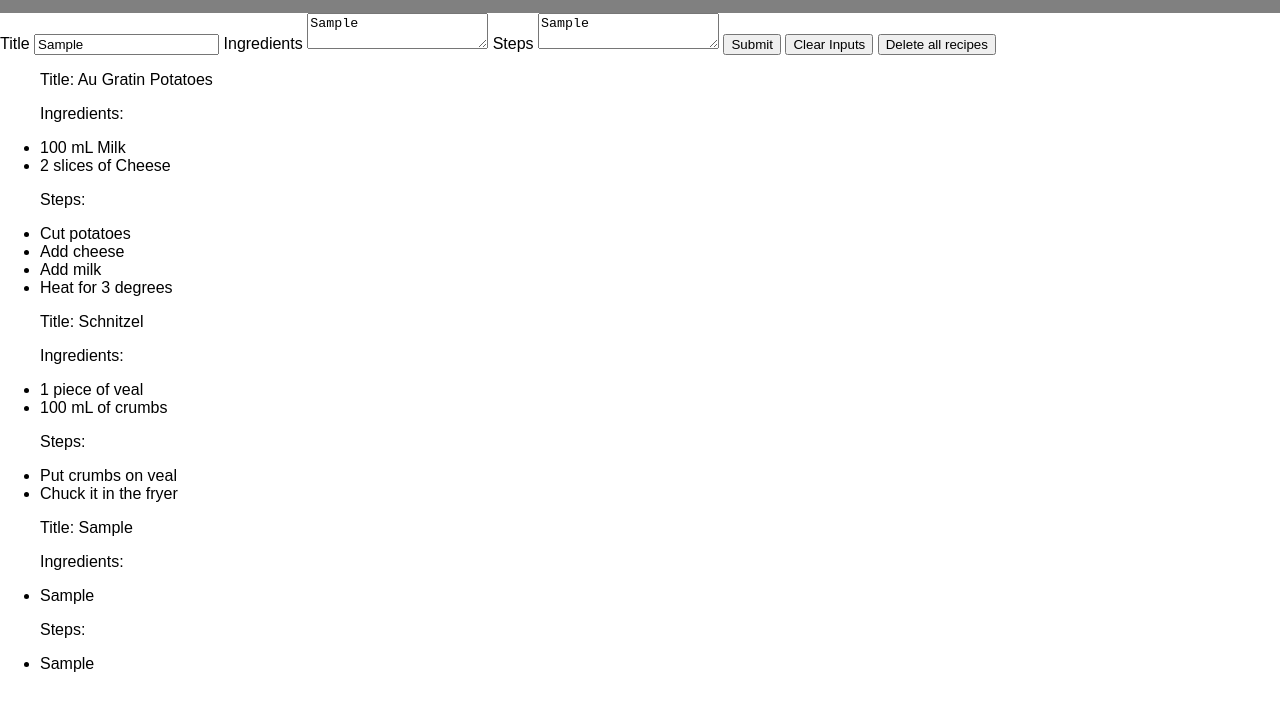
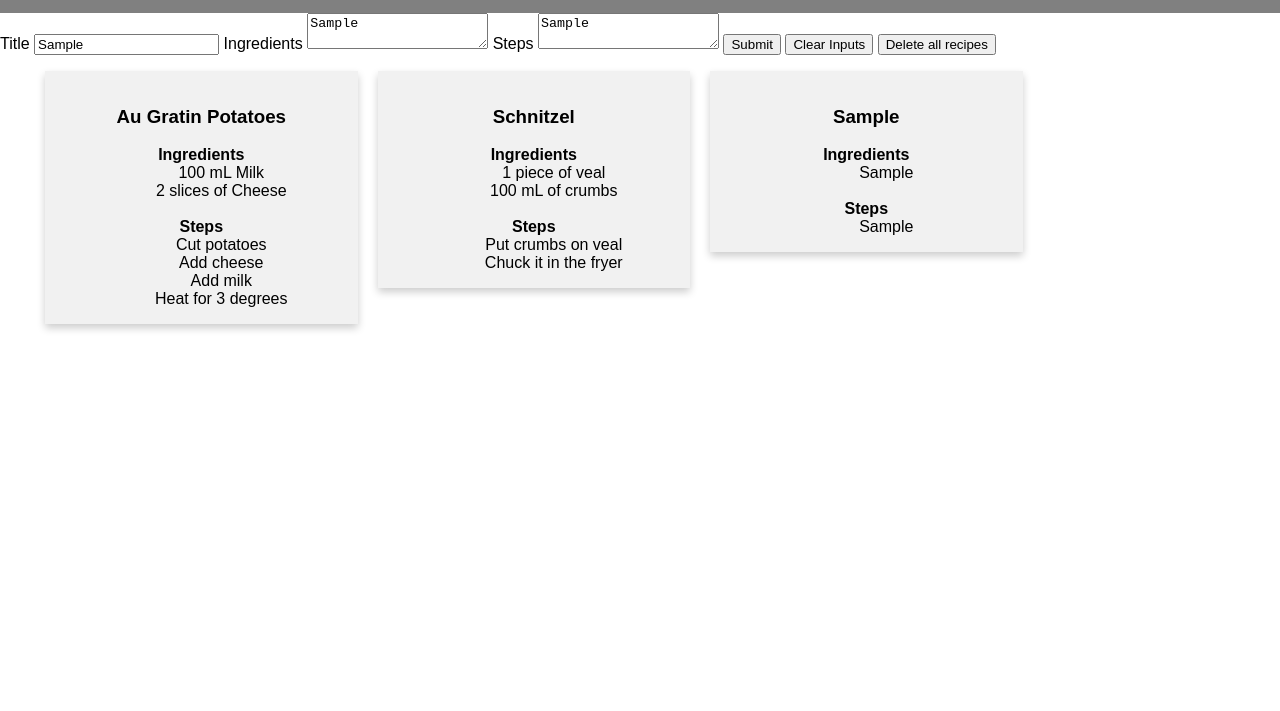
Before and after one commit to StanfordLin/CPSC455, a website built with Parcel: page index.html in a window 1280 px wide. Both pictures are taken after typing "Sample", "Sample", "Sample" into the empty fields and a click on the button "Submit". Shown: the part 57-768 px from the top of the page. Built offline with nearby package versions, Linux system fonts and the light colour scheme.

Commit message:
Added styling for cards

```diff
--- a/index.html
+++ b/index.html
@@ -42,7 +42,9 @@
       <button id="deleteAllRecipesButton" type="button">Delete all recipes</button>
 
   </form>
+  <div class="row">
     <ul id="recipeListData">
+    </div>
   </body>
 </html>
 
--- a/src/index.js
+++ b/src/index.js
@@ -48,23 +48,29 @@ let recipeListData = document.getElementById("recipeListData");
 
 // https://stackoverflow.com/questions/45812160/unexpected-comma-using-map
 
+// Responsive cards: https://www.w3schools.com/howto/tryit.asp?filename=tryhow_css_column_cards
+
 let mappedData = recipeObj
   .map(function (o) {
     return `
+    <div class="column">
     <div class="recipeCard">
-  <p class="p-title"> Title: ${o.title} </p>
-  <p class="p-ingredients"> Ingredients: </p>
+      <h3 class="recipe-title">${o.title}</h3>
+      <b class="recipe-ingredients">Ingredients</b>
       ${o.ingredients
         .map(function (ingredient) {
-      return `<li>${ingredient}</li>`;
+          return `<ul>${ingredient}</ul>`;
         })
         .join("")}
-  <p class="p-steps"> Steps: </p>
+     <br/>
+      <b>Steps</b>
+
       ${o.steps
         .map(function (step) {
-        return `<li>${step}</li>`;
+          return `<ul>${step}</ul>`;
         })
         .join("")}
+    </div>
   </div>
   `;
   })
@@ -93,20 +99,24 @@ form.addEventListener("submit", function (event) {
   // https://stackoverflow.com/questions/45812160/unexpected-comma-using-map
 
   let mappedData = `
+    <div class="column">
     <div class="recipeCard">
-  <p class="p-title"> Title: ${tempObj.title.value} </p>
-  <p class="p-ingredients"> Ingredients: </p>
+      <h3 class="recipe-title">${tempObj.title.value}</h3>
+      <b class="recipe-ingredients">Ingredients</b>
       ${ingredientsDelimited
         .map(function (ingredient) {
-      return `<li>${ingredient}</li>`;
+          return `<ul>${ingredient}</ul>`;
         })
         .join("")}
-    <p class="p-steps"> Steps: </p>
+     <br/>
+      <b>Steps</b>
+
       ${stepsDelimited
-      .map(function (ingredient) {
-        return `<li>${ingredient}</li>`;
+        .map(function (step) {
+          return `<ul>${step}</ul>`;
         })
         .join("")}
+    </div>
   </div>
   `;
 
--- a/src/styles.css
+++ b/src/styles.css
@@ -42,6 +42,33 @@ header {
   display: none;
 }
 
+/* Style the counter cards */
+.recipeCard {
+  box-shadow: 0 4px 8px 0 rgba(0, 0, 0, 0.2);
+  padding: 16px;
+  text-align: center;
+  background-color: #f1f1f1;
+}
+
+/* Float four columns side by side */
+.column {
+  float: left;
+  width: 25%;
+  padding: 0 10px;
+}
+
+/* Remove extra left and right margins, due to padding */
+.row {
+  margin: 0 -5px;
+}
+
+/* Clear floats after the columns */
+.row:after {
+  content: "";
+  display: table;
+  clear: both;
+}
+
 @media screen and (max-width: 678px) {
   .burger {
     display: block;
@@ -66,4 +93,10 @@ header {
   .nav-active {
     right: 0;
   }
+  /* Responsive columns */
+  .column {
+    width: 100%;
+    display: block;
+    margin-bottom: 20px;
+  }
 }
```
Lines whose indentation alone changed are shown as unchanged.
